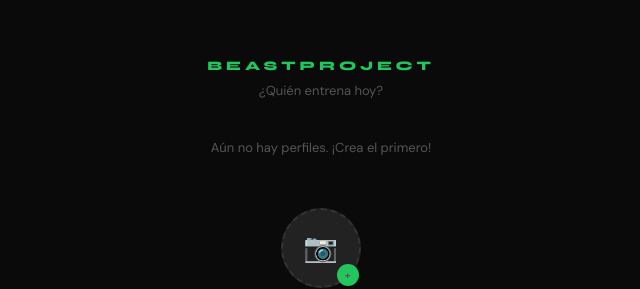
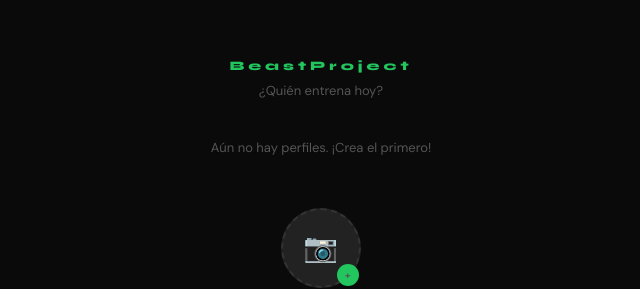
Before and after one commit to alexisvg0102/BeastProject, a plain HTML site: page index.html in a window 1280 px wide. Shown: the part 117-406 px from the top of the page, 319-959 px from the left. Drawn offline with Linux system fonts and the light colour scheme.

Commit message:
logo sin mayusculas

```diff
--- a/index.html
+++ b/index.html
@@ -239,7 +239,7 @@ label{font-size:11px;font-weight:600;color:var(--mu);display:block;margin-bottom
   padding:32px 24px calc(32px + var(--safe-b));
   padding-top:calc(32px + var(--safe-t));
 }
-.login-logo{font-family:'Syne',sans-serif;font-size:13px;font-weight:800;letter-spacing:4px;text-transform:uppercase;color:var(--ac);margin-bottom:8px}
+.login-logo{font-family:'Syne',sans-serif;font-size:13px;font-weight:800;letter-spacing:4px;text-transform:none;color:var(--ac);margin-bottom:8px}
 .login-tagline{font-size:13px;color:var(--mu);margin-bottom:40px;text-align:center}
 .profile-list{width:100%;max-width:360px;margin-bottom:20px}
 .profile-card{
```
